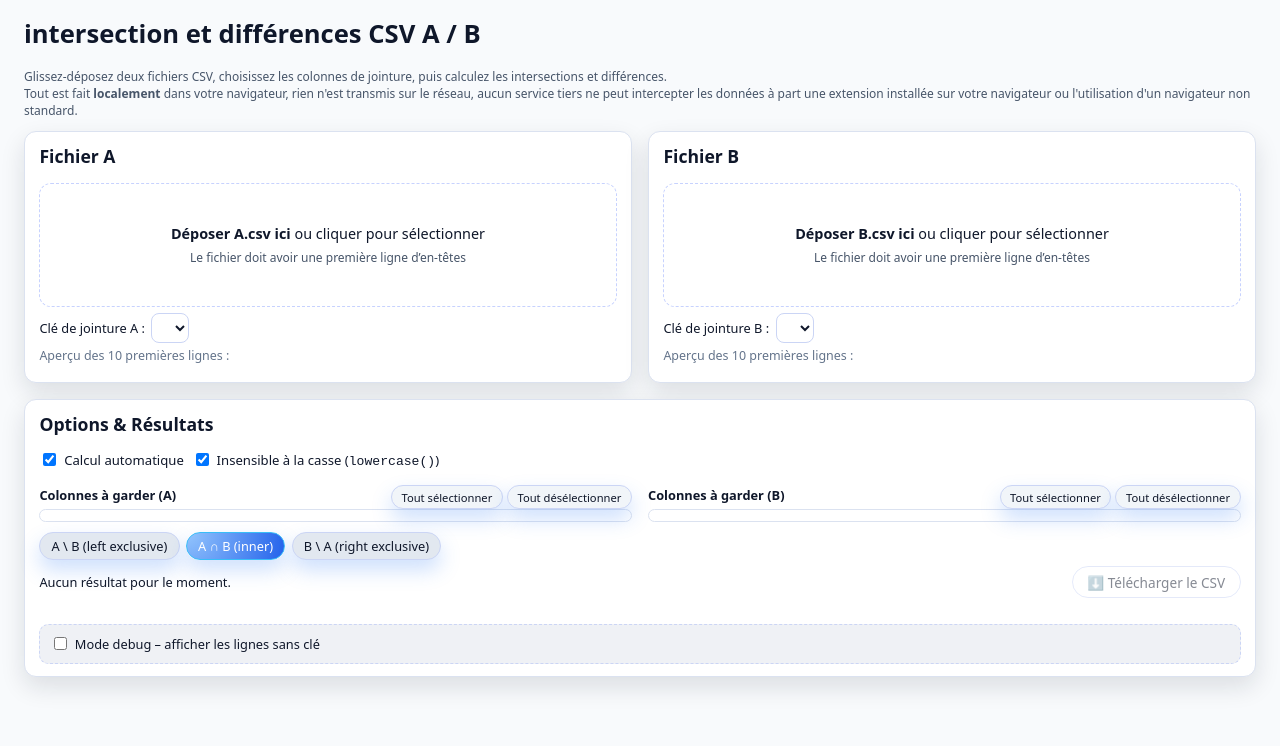
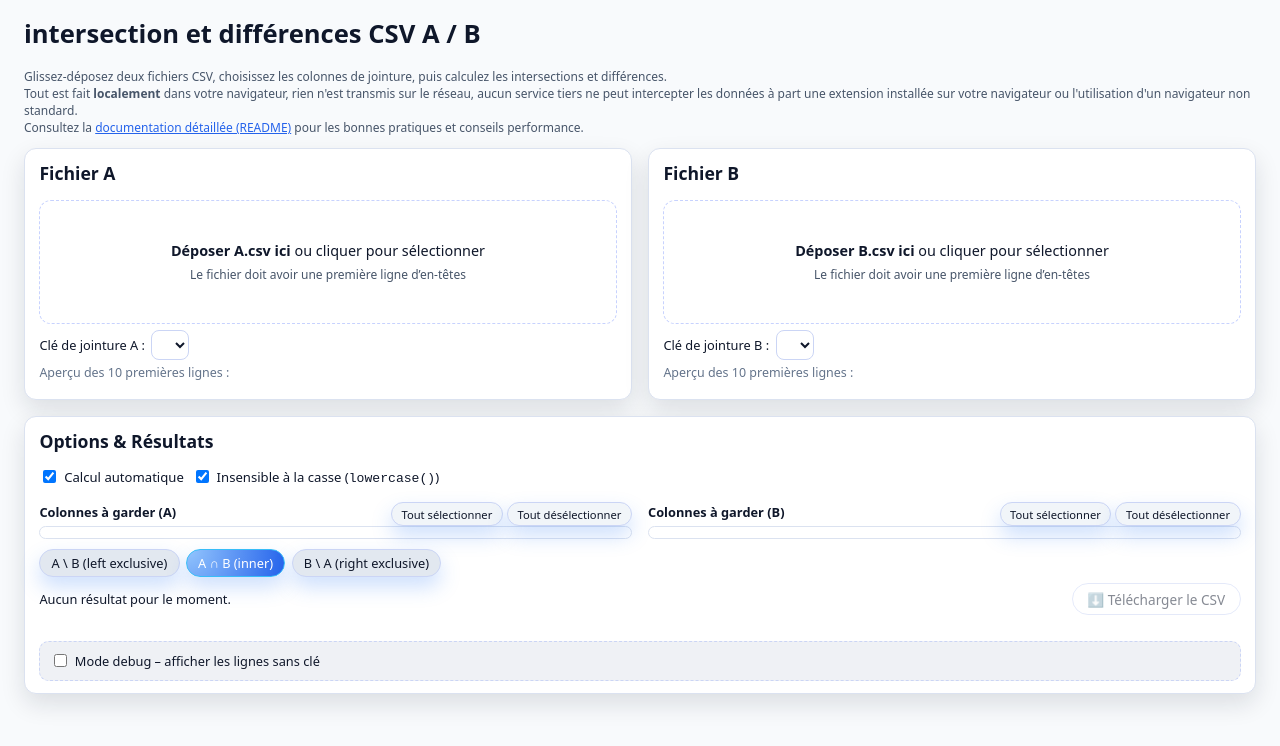
Before and after one commit to web214/microapp-intersection-diff-csv, a plain HTML site: page index.html in a window 1280 px wide. Drawn offline with Linux system fonts and the light colour scheme.

Commit message:
Add Readme

```diff
--- a/index.html
+++ b/index.html
@@ -444,6 +444,8 @@
     Tout est fait <strong>localement</strong> dans votre navigateur, rien n'est transmis sur le réseau,
     aucun service tiers ne peut intercepter les données à part une extension installée sur votre navigateur
     ou l'utilisation d'un navigateur non standard.
+    <br />
+    Consultez la <a href="README-fr.md" target="_blank" rel="noopener">documentation détaillée (README)</a> pour les bonnes pratiques et conseils performance.
   </p>
 
   <div id="errors" class="errors"></div>
```
Also changed, not shown: 2 other files.
